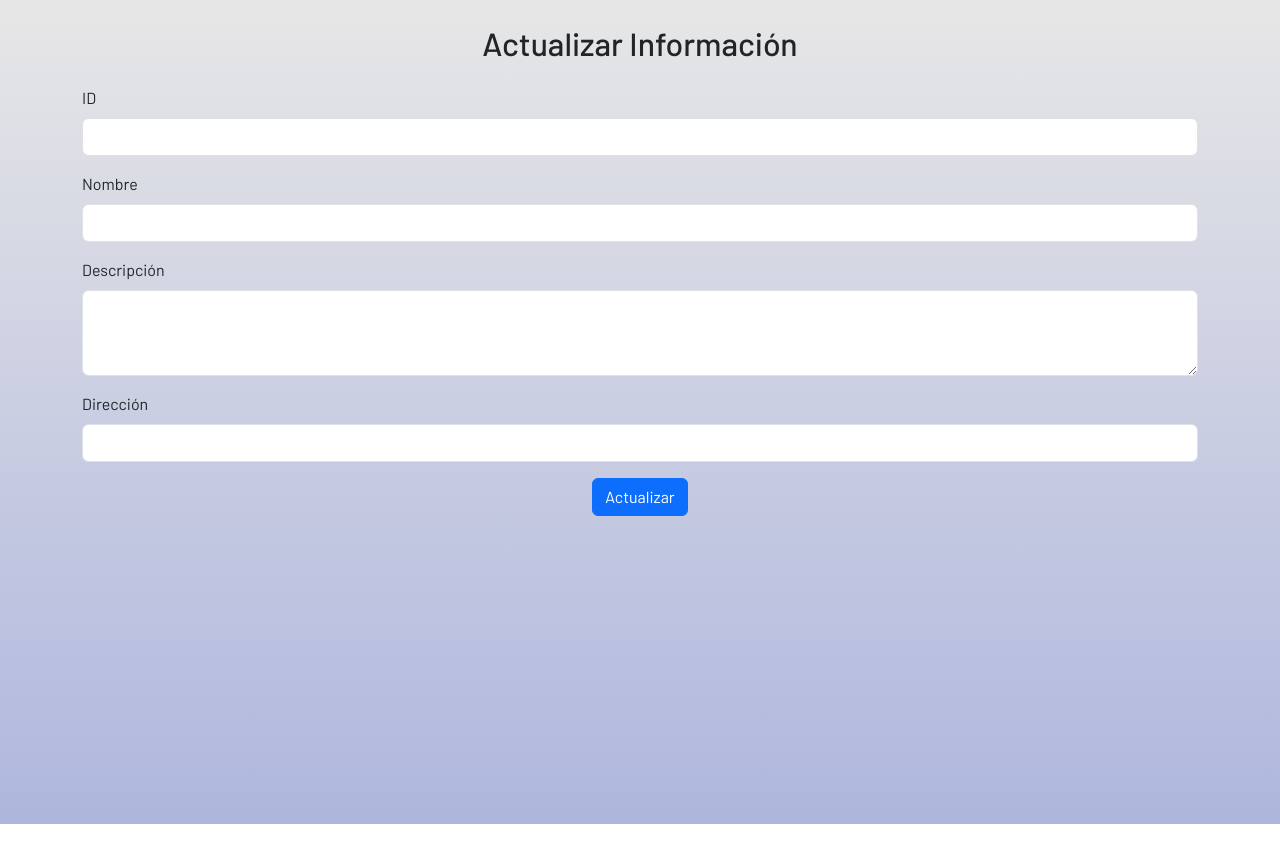
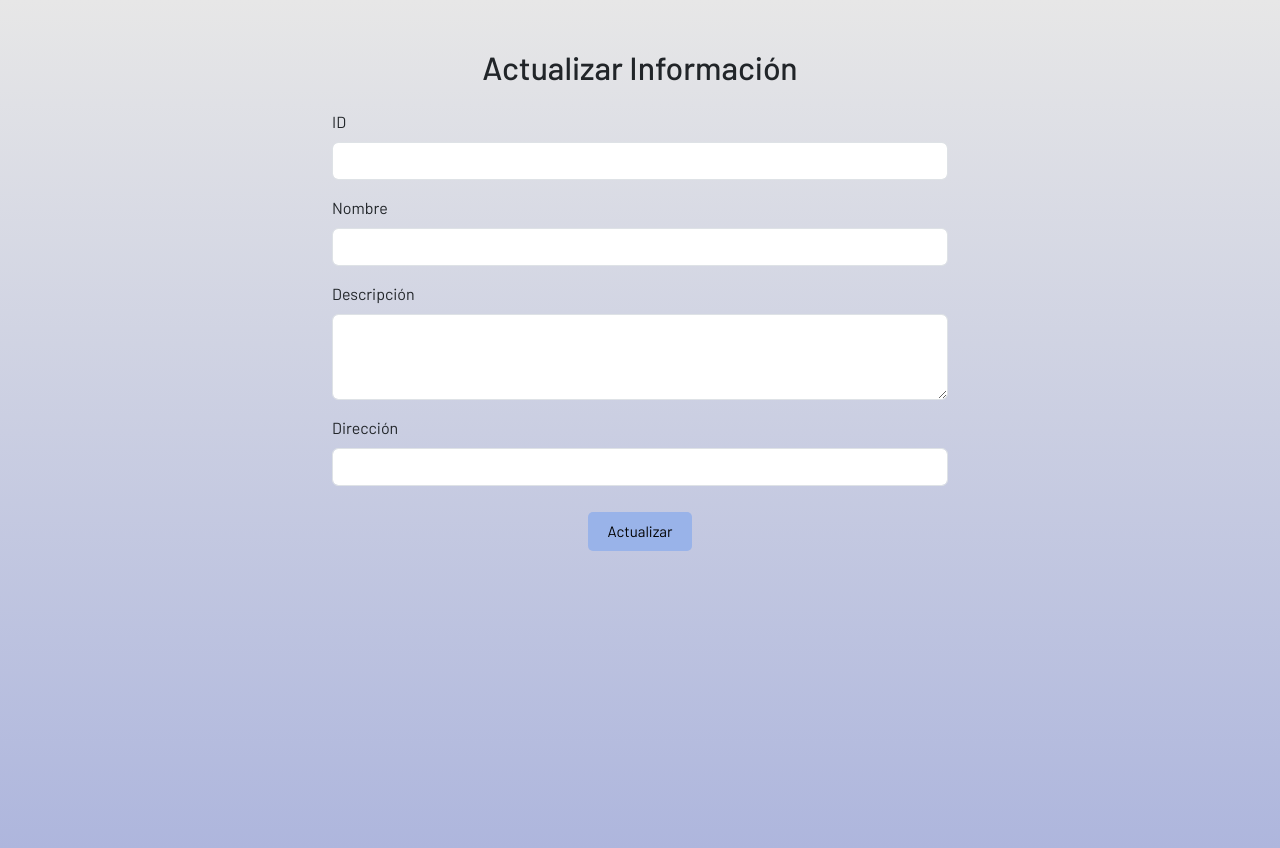
Before and after one commit to el3azar/proyecto_final, a React (Vite) app: page /updateAlojamiento in a window 1280 px wide. Before the commit the page ends 824 px from the top, so only its background shows below. Built offline with nearby package versions, Linux system fonts and the light colour scheme; sample sign-in values are in the browser's storage; a web font is replaced by a local one.

Commit message:
update accomodation and navegation

```diff
--- a/src/components/Navegacion.jsx
+++ b/src/components/Navegacion.jsx
@@ -6,6 +6,7 @@ import { Link } from 'react-router-dom'
 import styles from '../styles/Navegacion.module.css';
 import { logout } from '../services/loginServices';
 import Swal from 'sweetalert2';
+import { TbBackground } from 'react-icons/tb';
 
 export default function Navegacion() {
   const navigate = useNavigate();
@@ -39,6 +40,19 @@ export default function Navegacion() {
         <nav className={`navbar navbar-expand-lg ${styles.navbar}`}>
                   <section className="container-fluid">
 
+                  <button
+  className="navbar-toggler btn-primary" /* Cambiar el color con clases de Bootstrap */
+  type="button"
+  data-bs-toggle="collapse"
+  data-bs-target="#navbarSupportedContent"
+  aria-controls="navbarSupportedContent"
+  aria-expanded="false"
+  aria-label="Toggle navigation"
+  style={{background:"#8aaedf"}}
+>
+  <span className="navbar-toggler-icon"></span>
+</button>
+
                     <div className={`collapse navbar-collapse `} id="navbarSupportedContent">
                       <ul className="navbar-nav me-auto mb-2 mb-lg-0 ms-4">
                         <li className="nav-item ">
--- a/src/components/accomodations/UpdateAccomodation.jsx
+++ b/src/components/accomodations/UpdateAccomodation.jsx
@@ -53,8 +53,9 @@ export default function UpdateAccomodation() {
     {
       isAuthenticated ?  (
      <>
-        <div className="container mt-4">
-          <h2 className="text-center mb-4">Actualizar Información</h2>
+        <h2 className="text-center mb-4 mt-5">Actualizar Información</h2>
+        <div className="container mt-4 w-50" style={{display: 'flex', justifyContent: 'center', alignItems: 'center'}}>
+
           <form onSubmit={handleSubmit(updateAlojamiento)} className="row g-3">
             {/* Campo ID (solo lectura) */}
             <div className="col-md-12">
@@ -88,8 +89,8 @@ export default function UpdateAccomodation() {
             </div>
 
             {/* Botón de enviar */}
-            <div className="col-md-12 text-center">
-              <button type="submit" className="btn btn-primary"> Actualizar</button>
+            <div className="col-md-12" style={{ display: 'flex', justifyContent: 'center' }}>
+              <button type="submit" className={`  ${styles.btnActualizar} `}> Actualizar</button>
             </div>
           </form>
         </div>
--- a/src/styles/Navegacion.module.css
+++ b/src/styles/Navegacion.module.css
@@ -19,5 +19,12 @@
   .btn-outline-success:hover {
     background-color: #ffffff; /* Fondo al pasar el mouse */
     color: #090a46; /* Color del texto al pasar el mouse */
+  }
 
+  /*RESPONSIVIDAD*/
+/* Estilos para el botón de colapso personalizado */
+@media (max-width: 992px) {
+  .navbar-toggler svg, .navbar-toggler .fa-bars {
+    color: #ffffff; /* Cambiar el color a blanco */
   }
+}
--- a/src/styles/accomodation/UpdateAccomodation.module.css
+++ b/src/styles/accomodation/UpdateAccomodation.module.css
@@ -1 +1,24 @@
 /*Codigo aqui*/
+/* Estilo personalizado para el botón cancelar */
+.btnActualizar {
+    display: flex;
+    justify-content: center;
+    align-items: center;
+    text-align: center;
+    padding: 8px 20px;        /* Espaciado dentro del botón */
+    font-size: 15px;           /* Tamaño del texto */
+    background-color: #99b3e9;               /* Color del texto */
+    border: none;              /* Eliminar borde */
+    border-radius: 5px;        /* Bordes redondeados */
+    display: flex;
+    cursor: pointer;          /* Muestra un cursor de puntero */
+    transition: background-color 0.3s ease; /* Transición suave para cambio de color */
+    margin-top: 10px;
+
+  }
+
+  /* Efecto al pasar el mouse por encima */
+  .btnActualizar:hover {
+    background-color: #14448d; /* Color más oscuro al pasar el mouse */
+    color: #f5f5f5;
+}
```
